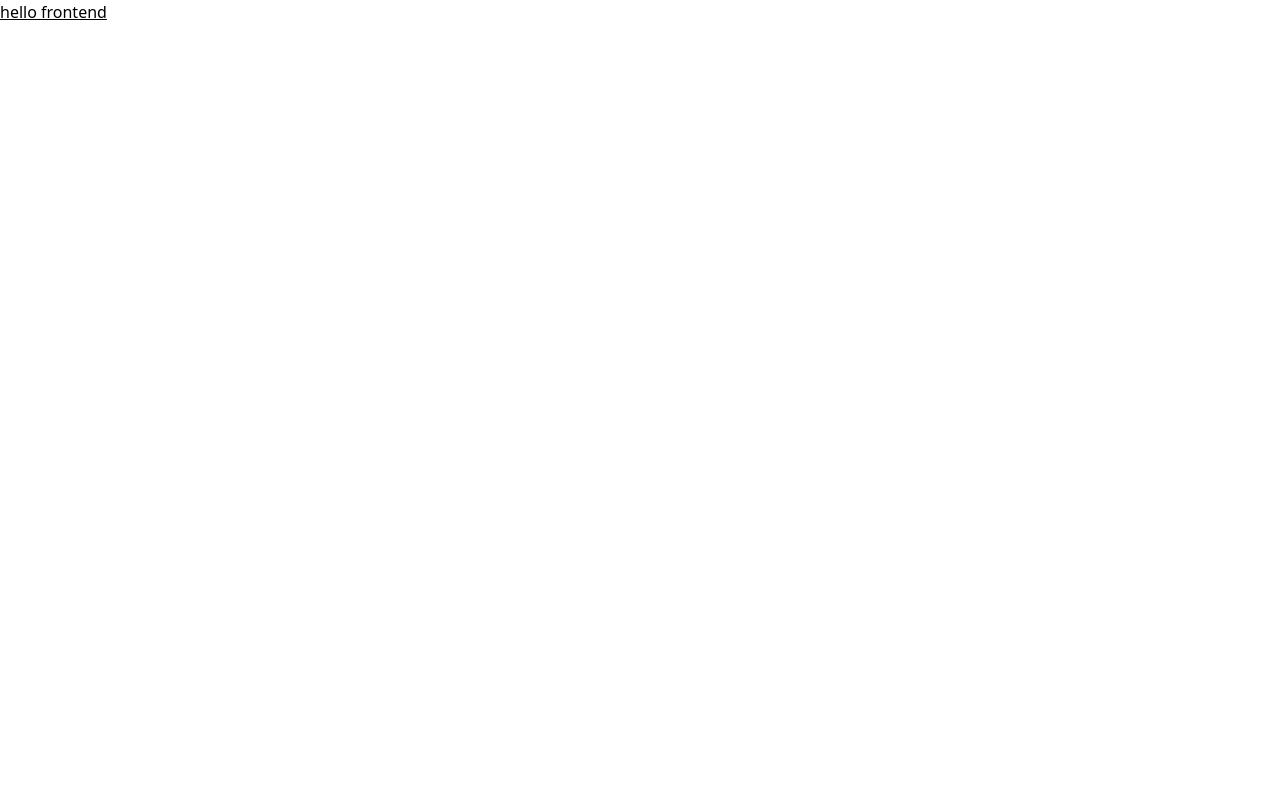
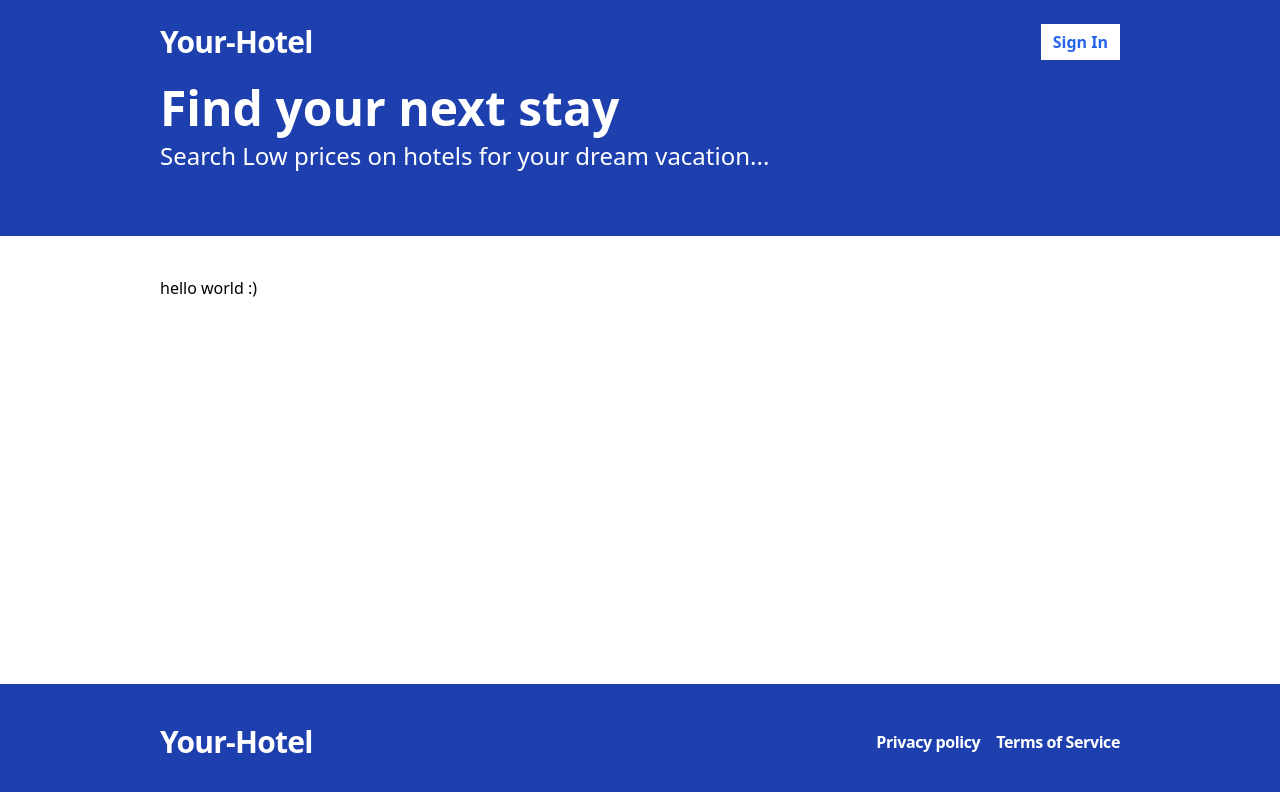
Before and after one commit to devoloper-rakib/your-hotel, a React (Vite) app in the folder frontend/: page / in a window 1280 px wide. Shown: the top 792 px of the page. Built offline with nearby package versions, Linux system fonts and the light colour scheme.

Commit message:
layout added

```diff
--- a/frontend/package.json
+++ b/frontend/package.json
@@ -11,11 +11,13 @@
 	},
 	"dependencies": {
 		"react": "^18.2.0",
-		"react-dom": "^18.2.0"
+		"react-dom": "^18.2.0",
+		"react-router-dom": "^6.21.3"
 	},
 	"devDependencies": {
 		"@types/react": "^18.2.43",
 		"@types/react-dom": "^18.2.17",
+		"@types/react-router-dom": "^5.3.3",
 		"@typescript-eslint/eslint-plugin": "^6.14.0",
 		"@typescript-eslint/parser": "^6.14.0",
 		"@vitejs/plugin-react-swc": "^3.5.0",
--- a/frontend/src/App.tsx
+++ b/frontend/src/App.tsx
@@ -1,8 +1,34 @@
+import {
+	BrowserRouter as Router,
+	Route,
+	Routes,
+	Navigate,
+} from 'react-router-dom';
+import Layout from './layout/Layout';
+
 function App() {
 	return (
-		<>
-			<h1 className='underline text-black '>hello frontend</h1>
-		</>
+		<Router>
+			<Routes>
+				<Route
+					path='/'
+					element={
+						<Layout>
+							<p>hello world :) </p>
+						</Layout>
+					}
+				/>
+				<Route
+					path='/search'
+					element={
+						<Layout>
+							<p>Search Page :) </p>
+						</Layout>
+					}
+				/>
+				<Route path='*' element={<Navigate to='/' />} />
+			</Routes>
+		</Router>
 	);
 }
 
--- /dev/null
+++ b/frontend/src/components/Footer.tsx
@@ -0,0 +1,19 @@
+const Footer = () => {
+	return (
+		<div className='bg-blue-800 py-10 '>
+			<div className='container mx-auto flex justify-between items-center'>
+				<span className='text-3xl text-white font-bold tracking-tight'>
+					Your-Hotel
+				</span>
+
+				<span className='text-white font-bold tracking-tight flex gap-4'>
+					<p className='cursor-pointer'>Privacy policy</p>
+
+					<p className='cursor-pointer'>Terms of Service</p>
+				</span>
+			</div>
+		</div>
+	);
+};
+
+export default Footer;
--- /dev/null
+++ b/frontend/src/components/Header.tsx
@@ -0,0 +1,24 @@
+import { Link } from 'react-router-dom';
+
+const Header = () => {
+	return (
+		<div className='bg-blue-800  py-6'>
+			<div className='container mx-auto flex justify-between '>
+				<span className='text-3xl text-white font-bold tracking-tight'>
+					<Link to='/'>Your-Hotel</Link>
+				</span>
+
+				<span className='flex space-x-2 '>
+					<Link
+						to='/sign-in'
+						className='flex items-center bg-white text-blue-600 px-3 font-bold hover:bg-gray-100 '
+					>
+						Sign In
+					</Link>
+				</span>
+			</div>
+		</div>
+	);
+};
+
+export default Header;
--- /dev/null
+++ b/frontend/src/components/Hero.tsx
@@ -0,0 +1,15 @@
+const Hero = () => {
+	return (
+		<div className='bg-blue-800 pb-16 '>
+			<div className='container mx-auto flex flex-col gap-2'>
+				<h1 className='text-5xl text-white font-bold'>Find your next stay</h1>
+
+				<p className='text-2xl text-white '>
+					Search Low prices on hotels for your dream vacation...{' '}
+				</p>
+			</div>
+		</div>
+	);
+};
+
+export default Hero;
--- /dev/null
+++ b/frontend/src/layout/Layout.tsx
@@ -0,0 +1,22 @@
+import Footer from '../components/Footer';
+import Header from '../components/Header';
+import Hero from '../components/Hero';
+
+interface Props {
+	children: React.ReactNode;
+}
+
+const Layout = ({ children }: Props) => {
+	return (
+		<div className='flex flex-col min-h-screen'>
+			<Header />
+			<Hero />
+
+			<div className='container mx-auto py-10 flex-1'>{children}</div>
+
+			<Footer />
+		</div>
+	);
+};
+
+export default Layout;
--- a/frontend/tailwind.config.js
+++ b/frontend/tailwind.config.js
@@ -3,6 +3,9 @@
 	content: ['./index.html', './src/**/*.{js,ts,jsx,tsx}'],
 	theme: {
 		extend: {},
+		container: {
+			padding: '10rem',
+		},
 	},
 	plugins: [],
 };
```
Also changed, not shown: 1 other file (tests, documents, lock files or other folders).
